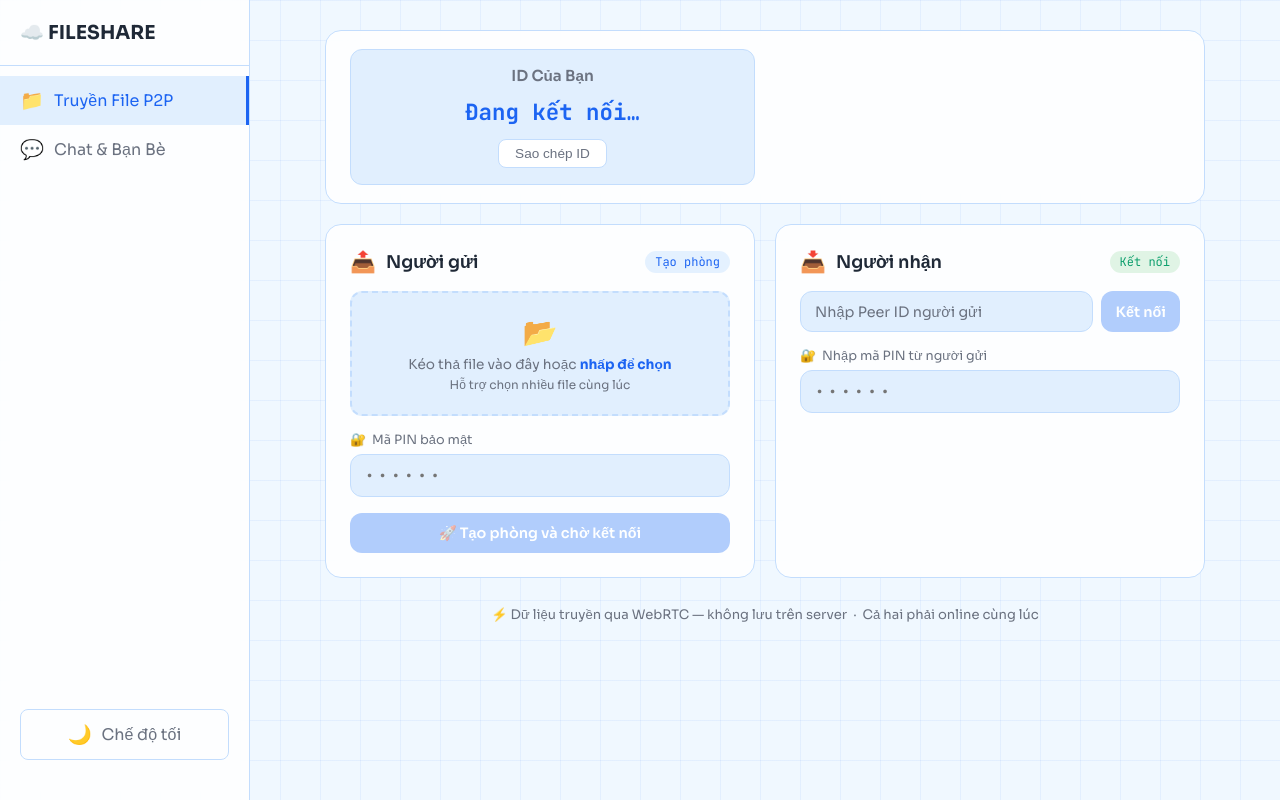
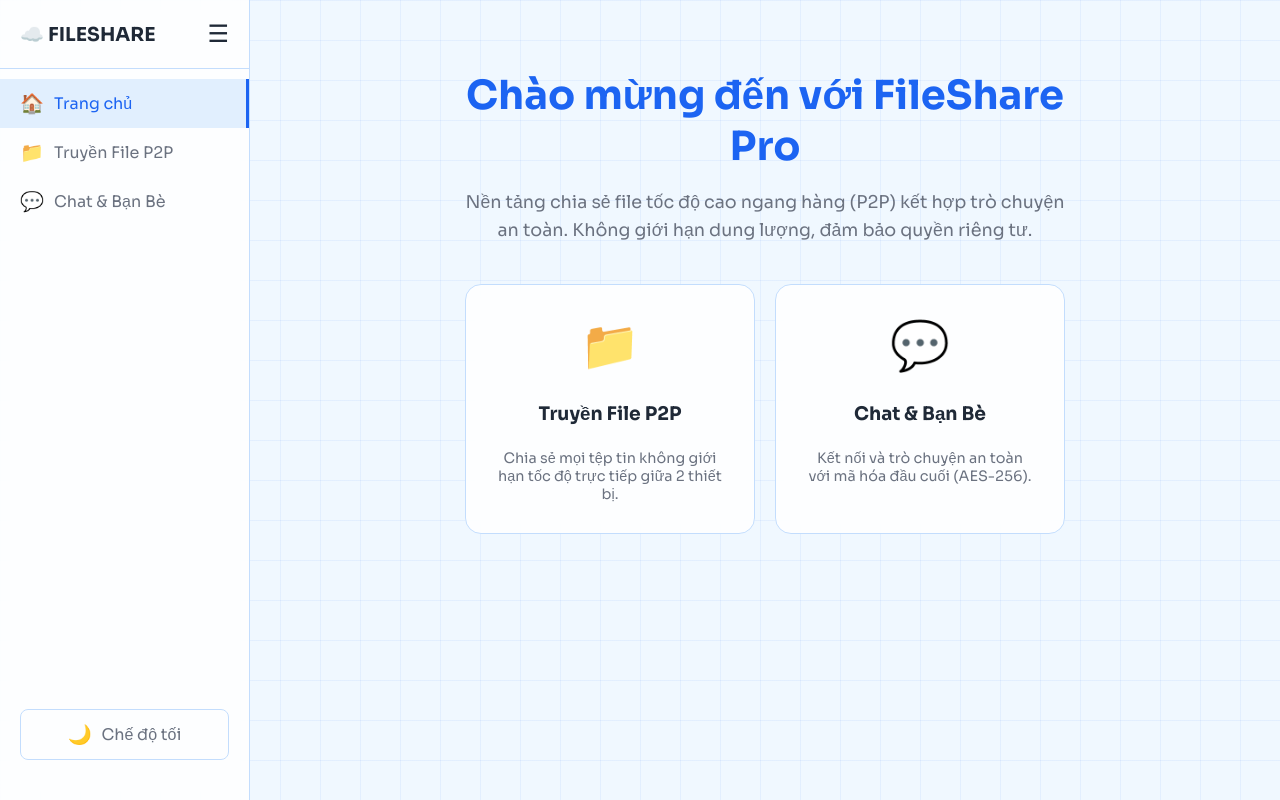
Before and after one commit to nguyenminhhieu100520-rgb/FileShare, a website: page public/index.html in a window 1280 px wide. Drawn offline with nearby package versions, Linux system fonts and the light colour scheme; no server answers; a script that the page names is missing.

Commit message:
UI: Thêm tính năng ẩn/hiện menu và Tab Trang chủ

```diff
--- a/public/index.html
+++ b/public/index.html
@@ -15,32 +15,59 @@
 <body>
     <div class="app-container">
         <div class="sidebar">
-            <div class="brand">☁️ FILESHARE</div>
-            <div class="menu-item active" id="menu-file" onclick="switchTab('file')">
-                <span style="font-size:1.2rem">📁</span> Truyền File P2P
+            <div class="brand">
+                <span class="brand-text">☁️ FILESHARE</span>
+                <button class="menu-toggle" onclick="toggleSidebar()" style="background:none; border:none; font-size:1.5rem; cursor:pointer; color:var(--text); margin-left:auto;">☰</button>
+            </div>
+            <div class="menu-item active" id="menu-home" onclick="switchTab('home')">
+                <span style="font-size:1.2rem">🏠</span> <span class="menu-text">Trang chủ</span>
+            </div>
+            <div class="menu-item" id="menu-file" onclick="switchTab('file')">
+                <span style="font-size:1.2rem">📁</span> <span class="menu-text">Truyền File P2P</span>
             </div>
             <div class="menu-item" id="menu-chat" onclick="switchTab('chat')">
-                <span style="font-size:1.2rem">💬</span> Chat & Bạn Bè
+                <span style="font-size:1.2rem">💬</span> <span class="menu-text">Chat & Bạn Bè</span>
             </div>
             <div class="menu-item" id="menu-profile" onclick="switchTab('profile')" style="display:none">
-                <span style="font-size:1.2rem">👤</span> Thông tin cá nhân
+                <span style="font-size:1.2rem">👤</span> <span class="menu-text">Thông tin cá nhân</span>
             </div>
             <div class="menu-item" id="menu-notifications" onclick="switchTab('notifications')" style="display:none; position: relative;">
-                <span style="font-size:1.2rem">🔔</span> Thông báo
+                <span style="font-size:1.2rem">🔔</span> <span class="menu-text">Thông báo</span>
                 <span id="notificationBadge" class="badge-notification" style="display:none">0</span>
             </div>
-            <div style="margin-top: auto; padding: 20px;">
+            <div style="margin-top: auto; padding: 20px;" class="sidebar-bottom">
                 <div class="menu-item" id="menu-darkmode" onclick="toggleDarkMode()"
                     style="justify-content: center; border-radius: 8px; border: 1px solid var(--border); margin-bottom: 0;">
-                    <span id="darkmode-icon" style="font-size:1.2rem">🌙</span> <span id="darkmode-text">Chế độ
-                        tối</span>
+                    <span id="darkmode-icon" style="font-size:1.2rem">🌙</span> <span id="darkmode-text" class="menu-text">Chế độ tối</span>
                 </div>
             </div>
         </div>
         <div class="main-content">
+            <!-- HOME VIEW -->
+            <div id="view-home" style="display:flex; width:100%; flex-direction:column; align-items:center; justify-content:center; padding: 40px;">
+                <div style="text-align:center; max-width: 600px;">
+                    <h1 style="font-size: 2.5rem; color: var(--blue); margin-bottom: 16px;">Chào mừng đến với FileShare Pro</h1>
+                    <p style="color: var(--text-muted); font-size: 1.1rem; margin-bottom: 40px; line-height: 1.6;">
+                        Nền tảng chia sẻ file tốc độ cao ngang hàng (P2P) kết hợp trò chuyện an toàn. Không giới hạn dung lượng, đảm bảo quyền riêng tư.
+                    </p>
+                    <div style="display: grid; grid-template-columns: 1fr 1fr; gap: 20px;">
+                        <div class="card" style="cursor:pointer; align-items:center; text-align:center; padding:30px; transition: transform 0.2s, box-shadow 0.2s;" onclick="switchTab('file')" onmouseover="this.style.transform='translateY(-5px)';this.style.boxShadow='0 10px 20px rgba(0,0,0,0.1)'" onmouseout="this.style.transform='none';this.style.boxShadow='none'">
+                            <span style="font-size: 3rem; margin-bottom: 10px;">📁</span>
+                            <h3 style="margin-bottom: 8px;">Truyền File P2P</h3>
+                            <p style="color: var(--text-muted); font-size: 0.9rem;">Chia sẻ mọi tệp tin không giới hạn tốc độ trực tiếp giữa 2 thiết bị.</p>
+                        </div>
+                        <div class="card" style="cursor:pointer; align-items:center; text-align:center; padding:30px; transition: transform 0.2s, box-shadow 0.2s;" onclick="switchTab('chat')" onmouseover="this.style.transform='translateY(-5px)';this.style.boxShadow='0 10px 20px rgba(0,0,0,0.1)'" onmouseout="this.style.transform='none';this.style.boxShadow='none'">
+                            <span style="font-size: 3rem; margin-bottom: 10px;">💬</span>
+                            <h3 style="margin-bottom: 8px;">Chat & Bạn Bè</h3>
+                            <p style="color: var(--text-muted); font-size: 0.9rem;">Kết nối và trò chuyện an toàn với mã hóa đầu cuối (AES-256).</p>
+                        </div>
+                    </div>
+                </div>
+            </div>
+
             <!-- P2P FILE TRANSFER VIEW -->
             <div id="view-file"
-                style="display:block; width:100%; display:flex; flex-direction:column; align-items:center;">
+                style="display:none; width:100%; flex-direction:column; align-items:center;">
 
                 <div class="wrapper">
 
--- a/public/script.js
+++ b/public/script.js
@@ -1,9 +1,18 @@
 // -- APP LOGIC (Tabs & Chat) --
+        function toggleSidebar() {
+            const sidebar = document.querySelector('.sidebar');
+            if (sidebar) {
+                sidebar.classList.toggle('collapsed');
+            }
+        }
+
         function switchTab(tab) {
+            document.getElementById('view-home').style.display = tab === 'home' ? 'flex' : 'none';
             document.getElementById('view-file').style.display = tab === 'file' ? 'flex' : 'none';
             document.getElementById('view-chat').style.display = tab === 'chat' ? 'block' : 'none';
             document.getElementById('view-profile').style.display = tab === 'profile' ? 'block' : 'none';
             document.getElementById('view-notifications').style.display = tab === 'notifications' ? 'block' : 'none';
+            document.getElementById('menu-home').classList.toggle('active', tab === 'home');
             document.getElementById('menu-file').classList.toggle('active', tab === 'file');
             document.getElementById('menu-chat').classList.toggle('active', tab === 'chat');
             document.getElementById('menu-profile').classList.toggle('active', tab === 'profile');
--- a/public/style.css
+++ b/public/style.css
@@ -768,6 +768,10 @@
             display: flex;
             flex-direction: column;
             z-index: 10;
+            transition: width 0.3s ease;
+        }
+        .sidebar.collapsed {
+            width: 70px;
         }
         .sidebar .brand {
             padding: 0 20px 20px;
@@ -775,6 +779,15 @@
             font-weight: bold;
             border-bottom: 1px solid var(--border);
             margin-bottom: 10px;
+            display: flex;
+            align-items: center;
+        }
+        .sidebar.collapsed .brand {
+            padding: 0 10px 20px;
+            justify-content: center;
+        }
+        .sidebar.collapsed .brand-text {
+            display: none;
         }
         .sidebar .menu-item {
             padding: 12px 20px;
@@ -784,6 +797,15 @@
             display: flex;
             align-items: center;
             gap: 10px;
+            white-space: nowrap;
+            overflow: hidden;
+        }
+        .sidebar.collapsed .menu-item {
+            padding: 12px 0;
+            justify-content: center;
+        }
+        .sidebar.collapsed .menu-text {
+            display: none;
         }
         .sidebar .menu-item:hover, .sidebar .menu-item.active {
             background: var(--surface2);
```
